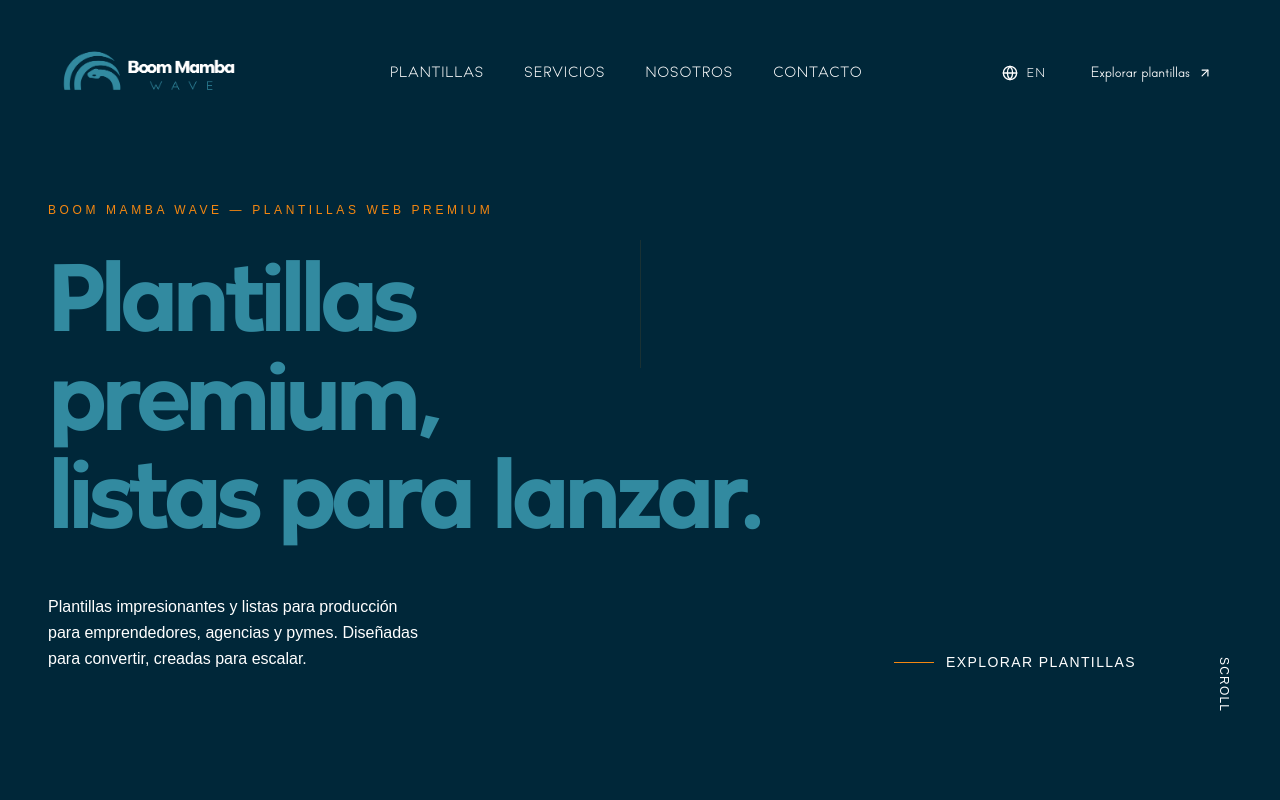
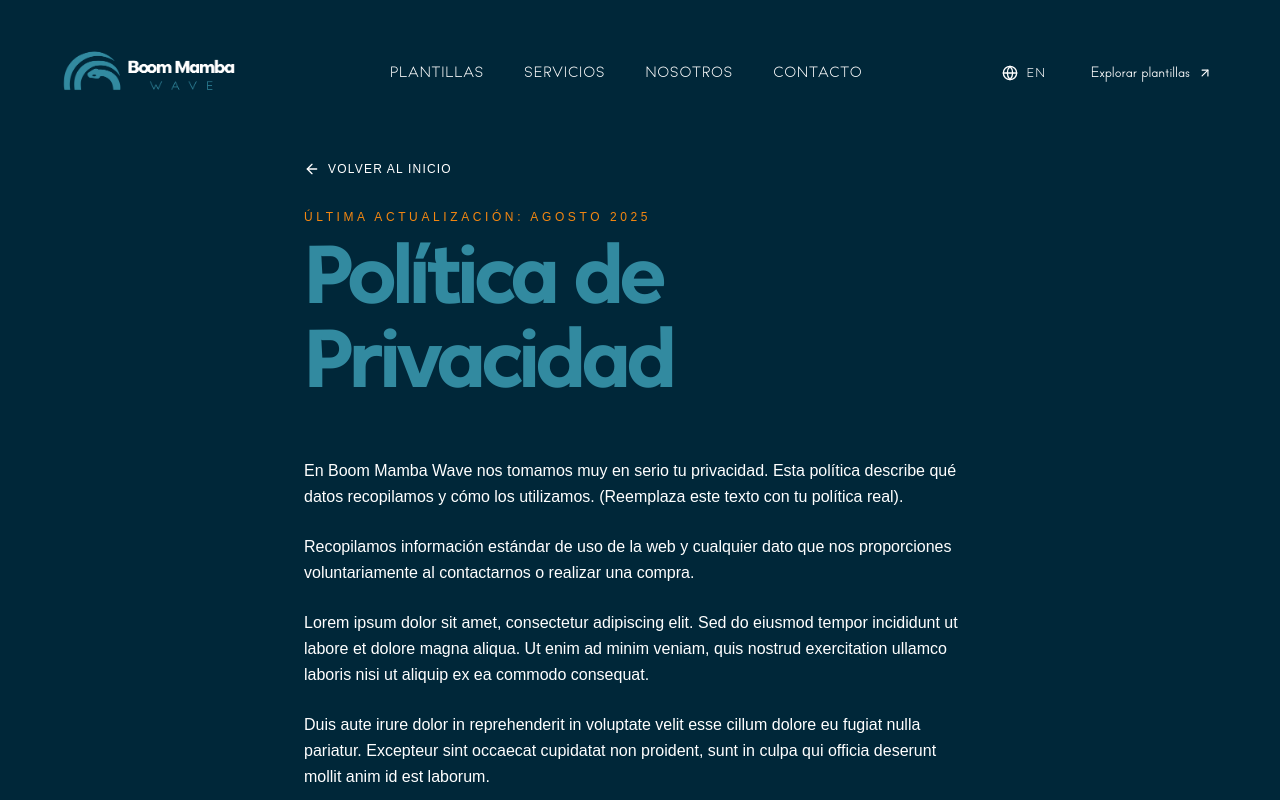
Before and after one commit to 482400494/mambawave, a React (Vite) app: page /privacy in a window 1280 px wide. Shown: the top 800 px of the page. Built offline with nearby package versions, Linux system fonts and the light colour scheme.

Commit message:
Implement router and legal pages for Privacy and Terms

```diff
--- a/src/app/App.tsx
+++ b/src/app/App.tsx
@@ -3,6 +3,8 @@ import { ArrowUpRight, Menu, X, ArrowRight, Globe } from "lucide-react";
 import { ImageWithFallback } from "@/app/components/figma/ImageWithFallback";
 import logotipo from "@/imports/logo-nuevo.png";
 import { translations } from "@/locales/translations";
+import { BrowserRouter, Routes, Route, Link, useLocation } from "react-router";
+import { LegalPage } from "./pages/LegalPage";
 
 const projects = [
   {
@@ -39,18 +41,8 @@ const projects = [
   },
 ];
 
-export default function App() {
-  const [menuOpen, setMenuOpen] = useState(false);
-  const [scrolled, setScrolled] = useState(false);
+function Home({ lang }: { lang: 'en' | 'es' }) {
   const [activeFilter, setActiveFilter] = useState("All");
-  const [lang, setLang] = useState<'es'|'en'>('es');
-
-  useEffect(() => {
-    const onScroll = () => setScrolled(window.scrollY > 40);
-    window.addEventListener("scroll", onScroll);
-    return () => window.removeEventListener("scroll", onScroll);
-  }, []);
-
   const t = translations[lang];
 
   const filters = ["All", "SaaS", "E-Commerce", "Portfolio", "Dashboard"];
@@ -63,99 +55,8 @@ export default function App() {
     { value: "24/7", label: t.stats.t4 },
   ];
 
-  const navItems = [
-    { key: "Templates", label: t.nav.templates },
-    { key: "Services", label: t.nav.services },
-    { key: "About", label: t.nav.about },
-    { key: "Contact", label: t.nav.contact },
-  ];
-
   return (
-    <div
-      className="min-h-screen bg-background text-foreground overflow-x-hidden"
-      style={{ fontFamily: "'Tw Cen MT', 'Century Gothic', sans-serif" }}
-    >
-      {/* NAV */}
-      <nav
-        className={`fixed top-0 left-0 right-0 z-50 transition-all duration-300 ${
-          scrolled ? "bg-background border-b border-border" : "bg-transparent"
-        }`}
-        style={{ fontFamily: "'Big John PRO', sans-serif" }}
-      >
-        <div className="max-w-screen-xl mx-auto px-6 md:px-12 flex items-center justify-between py-4">
-          <a href="#" className="flex items-center">
-            <ImageWithFallback
-              src={logotipo}
-              alt="Boom Mamba Wave logo"
-              className="w-auto object-contain"
-              style={{ height: "113.385827px" }}
-            />
-          </a>
-
-          <ul className="hidden md:flex items-center gap-10 text-sm font-medium tracking-wide uppercase">
-            {navItems.map((item) => (
-              <li key={item.key}>
-                <a
-                  href={`#${item.key.toLowerCase()}`}
-                  className="text-foreground/70 hover:text-foreground transition-colors"
-                >
-                  {item.label}
-                </a>
-              </li>
-            ))}
-          </ul>
-
-          <div className="hidden md:flex items-center gap-6">
-            <button
-              onClick={() => setLang(lang === 'es' ? 'en' : 'es')}
-              className="flex items-center gap-2 text-xs font-medium tracking-widest uppercase hover:text-accent transition-colors"
-            >
-              <Globe size={16} />
-              {lang === 'es' ? 'EN' : 'ES'}
-            </button>
-            <a
-              href="#contact"
-              className="inline-flex items-center gap-2 text-sm font-medium px-5 py-2 bg-foreground text-background hover:bg-accent hover:text-white transition-colors"
-            >
-              {t.nav.browse} <ArrowUpRight size={14} />
-            </a>
-          </div>
-
-          <div className="flex md:hidden items-center gap-4">
-            <button
-              onClick={() => setLang(lang === 'es' ? 'en' : 'es')}
-              className="text-xs font-medium tracking-widest uppercase hover:text-accent transition-colors"
-            >
-              {lang === 'es' ? 'EN' : 'ES'}
-            </button>
-            <button
-              className="text-foreground"
-              onClick={() => setMenuOpen(!menuOpen)}
-              aria-label="Toggle menu"
-            >
-              {menuOpen ? <X size={22} /> : <Menu size={22} />}
-            </button>
-          </div>
-        </div>
-
-        {/* Mobile menu */}
-        {menuOpen && (
-          <div className="md:hidden bg-background border-t border-border px-6 py-8 flex flex-col gap-6">
-            {navItems.map((item) => (
-              <a
-                key={item.key}
-                href={`#${item.key.toLowerCase()}`}
-                className="text-2xl font-light"
-
-                onClick={() => setMenuOpen(false)}
-              >
-                {item.label}
-              </a>
-            ))}
-          </div>
-        )}
-      </nav>
-
+    <>
       {/* HERO */}
       <section className="relative min-h-screen flex flex-col justify-end pb-32 pt-32 px-6 md:px-12 max-w-screen-xl mx-auto">
         <div className="absolute top-[30%] right-6 md:right-12 w-px bg-border h-48 opacity-40" />
@@ -237,7 +138,6 @@ export default function App() {
             </p>
             <h2
               className="text-[clamp(2rem,5vw,4rem)] font-black leading-tight"
-
             >
               {t.projects.title1}
               <br />
@@ -283,7 +183,6 @@ export default function App() {
                     </p>
                     <h3
                       className="text-2xl font-black text-foreground"
-
                     >
                       {project.title}
                     </h3>
@@ -296,7 +195,6 @@ export default function App() {
               <div className="absolute bottom-0 left-0 right-0 p-6 md:p-8 group-hover:opacity-0 transition-opacity duration-300">
                 <p
                   className="text-xs tracking-widest uppercase text-foreground/50"
-
                 >
                   {project.category} — {project.year}
                 </p>
@@ -324,7 +222,6 @@ export default function App() {
             </p>
             <h2
               className="text-[clamp(2rem,4vw,3.5rem)] font-black leading-tight"
-
             >
               {t.services.title}
             </h2>
@@ -342,7 +239,6 @@ export default function App() {
                   <div className="flex items-center justify-between">
                     <h3
                       className="text-xl font-black group-hover:text-accent transition-colors"
-
                     >
                       {s.title}
                     </h3>
@@ -372,7 +268,6 @@ export default function App() {
             </p>
             <h2
               className="text-[clamp(2rem,5vw,4rem)] font-black leading-tight mb-8"
-
             >
               {t.about.title1}
               <br />
@@ -424,7 +319,6 @@ export default function App() {
         </p>
         <h2
           className="text-[clamp(2.5rem,8vw,7rem)] font-black leading-[0.92] tracking-tight mb-12"
-
         >
           {t.contact.title1}
           <br />
@@ -447,30 +341,188 @@ export default function App() {
           </a>
         </div>
       </section>
+    </>
+  );
+}
+
+function ScrollToTop() {
+  const { pathname } = useLocation();
+
+  useEffect(() => {
+    window.scrollTo(0, 0);
+  }, [pathname]);
+
+  return null;
+}
+
+export default function App() {
+  const [menuOpen, setMenuOpen] = useState(false);
+  const [scrolled, setScrolled] = useState(false);
+  const [lang, setLang] = useState<'es'|'en'>('es');
+
+  useEffect(() => {
+    const onScroll = () => setScrolled(window.scrollY > 40);
+    window.addEventListener("scroll", onScroll);
+    return () => window.removeEventListener("scroll", onScroll);
+  }, []);
+
+  const t = translations[lang];
+
+  const navItems = [
+    { key: "Templates", label: t.nav.templates },
+    { key: "Services", label: t.nav.services },
+    { key: "About", label: t.nav.about },
+    { key: "Contact", label: t.nav.contact },
+  ];
+
+  return (
+    <BrowserRouter>
+      <ScrollToTop />
+      <div
+        className="min-h-screen bg-background text-foreground overflow-x-hidden"
+        style={{ fontFamily: "'Tw Cen MT', 'Century Gothic', sans-serif" }}
+      >
+        {/* NAV */}
+        <nav
+          className={`fixed top-0 left-0 right-0 z-50 transition-all duration-300 ${
+            scrolled ? "bg-background border-b border-border" : "bg-transparent"
+          }`}
+          style={{ fontFamily: "'Big John PRO', sans-serif" }}
+        >
+          <div className="max-w-screen-xl mx-auto px-6 md:px-12 flex items-center justify-between py-4">
+            <Link to="/" className="flex items-center">
+              <ImageWithFallback
+                src={logotipo}
+                alt="Boom Mamba Wave logo"
+                className="w-auto object-contain"
+                style={{ height: "113.385827px" }}
+              />
+            </Link>
+
+            <ul className="hidden md:flex items-center gap-10 text-sm font-medium tracking-wide uppercase">
+              {navItems.map((item) => (
+                <li key={item.key}>
+                  <a
+                    href={`/#${item.key.toLowerCase()}`}
+                    className="text-foreground/70 hover:text-foreground transition-colors"
+                  >
+                    {item.label}
+                  </a>
+                </li>
+              ))}
+            </ul>
+
+            <div className="hidden md:flex items-center gap-6">
+              <button
+                onClick={() => setLang(lang === 'es' ? 'en' : 'es')}
+                className="flex items-center gap-2 text-xs font-medium tracking-widest uppercase hover:text-accent transition-colors"
+              >
+                <Globe size={16} />
+                {lang === 'es' ? 'EN' : 'ES'}
+              </button>
+              <a
+                href="/#contact"
+                className="inline-flex items-center gap-2 text-sm font-medium px-5 py-2 bg-foreground text-background hover:bg-accent hover:text-white transition-colors"
+              >
+                {t.nav.browse} <ArrowUpRight size={14} />
+              </a>
+            </div>
+
+            <div className="flex md:hidden items-center gap-4">
+              <button
+                onClick={() => setLang(lang === 'es' ? 'en' : 'es')}
+                className="text-xs font-medium tracking-widest uppercase hover:text-accent transition-colors"
+              >
+                {lang === 'es' ? 'EN' : 'ES'}
+              </button>
+              <button
+                className="text-foreground"
+                onClick={() => setMenuOpen(!menuOpen)}
+                aria-label="Toggle menu"
+              >
+                {menuOpen ? <X size={22} /> : <Menu size={22} />}
+              </button>
+            </div>
+          </div>
+
+          {/* Mobile menu */}
+          {menuOpen && (
+            <div className="md:hidden bg-background border-t border-border px-6 py-8 flex flex-col gap-6">
+              {navItems.map((item) => (
+                <a
+                  key={item.key}
+                  href={`/#${item.key.toLowerCase()}`}
+                  className="text-2xl font-light"
+                  onClick={() => setMenuOpen(false)}
+                >
+                  {item.label}
+                </a>
+              ))}
+            </div>
+          )}
+        </nav>
+
+        <Routes>
+          <Route path="/" element={<Home lang={lang} />} />
+          <Route
+            path="/privacy"
+            element={
+              <LegalPage
+                title={t.legal.privacyTitle}
+                date={t.legal.privacyDate}
+                p1={t.legal.privacyP1}
+                p2={t.legal.privacyP2}
+                backText={t.legal.back}
+              />
+            }
+          />
+          <Route
+            path="/terms"
+            element={
+              <LegalPage
+                title={t.legal.termsTitle}
+                date={t.legal.termsDate}
+                p1={t.legal.termsP1}
+                p2={t.legal.termsP2}
+                backText={t.legal.back}
+              />
+            }
+          />
+        </Routes>
 
         {/* FOOTER */}
         <footer className="border-t border-border px-6 md:px-12 py-10">
           <div className="max-w-screen-xl mx-auto flex flex-col md:flex-row items-start md:items-center justify-between gap-6">
+            <Link to="/">
               <ImageWithFallback
                 src={logotipo}
                 alt="Boom Mamba Wave logo"
                 className="h-8 w-auto object-contain"
                 style={{ height: "113.385827px" }}
               />
+            </Link>
 
             <div className="flex flex-wrap gap-8 text-xs text-foreground/40 tracking-widest uppercase">
-            {Object.keys(t.footer.links).map((key) => (
-              <a key={key} href={`#${key.toLowerCase()}`} className="hover:text-foreground transition-colors">
+              {Object.keys(t.footer.links).map((key) => {
+                const isLegal = key === "Privacy" || key === "Terms";
+                return isLegal ? (
+                  <Link key={key} to={`/${key.toLowerCase()}`} className="hover:text-foreground transition-colors">
+                    {t.footer.links[key as keyof typeof t.footer.links]}
+                  </Link>
+                ) : (
+                  <a key={key} href={`/#${key.toLowerCase()}`} className="hover:text-foreground transition-colors">
                     {t.footer.links[key as keyof typeof t.footer.links]}
                   </a>
-            ))}
+                );
+              })}
             </div>
 
-          <p className="text-xs text-foreground/30" >
+            <p className="text-xs text-foreground/30">
               {t.footer.rights}
             </p>
           </div>
         </footer>
       </div>
+    </BrowserRouter>
   );
 }
--- /dev/null
+++ b/src/app/pages/LegalPage.tsx
@@ -0,0 +1,58 @@
+import { ArrowLeft } from "lucide-react";
+import { Link } from "react-router";
+
+export function LegalPage({
+  title,
+  date,
+  p1,
+  p2,
+  backText,
+}: {
+  title: string;
+  date: string;
+  p1: string;
+  p2: string;
+  backText: string;
+}) {
+  return (
+    <div className="pt-40 pb-32 px-6 md:px-12 max-w-screen-md mx-auto min-h-[80vh]">
+      <div className="mb-12">
+        <Link
+          to="/"
+          className="inline-flex items-center gap-2 text-xs font-medium tracking-widest uppercase text-foreground/50 hover:text-accent transition-colors mb-8"
+        >
+          <ArrowLeft size={16} />
+          {backText}
+        </Link>
+        <p
+          className="text-xs tracking-[0.3em] uppercase mb-4"
+          style={{ color: "var(--accent)" }}
+        >
+          {date}
+        </p>
+        <h1
+          className="text-[clamp(2.5rem,6vw,5rem)] leading-[1.1] font-black tracking-tight mb-10"
+          style={{ fontFamily: "'UM Cloft', serif", color: "#328aa0" }}
+        >
+          {title}
+        </h1>
+      </div>
+
+      <div className="space-y-6 text-foreground/80 leading-relaxed">
+        <p>{p1}</p>
+        <p>{p2}</p>
+        <p>
+          Lorem ipsum dolor sit amet, consectetur adipiscing elit. Sed do eiusmod
+          tempor incididunt ut labore et dolore magna aliqua. Ut enim ad minim
+          veniam, quis nostrud exercitation ullamco laboris nisi ut aliquip ex ea
+          commodo consequat.
+        </p>
+        <p>
+          Duis aute irure dolor in reprehenderit in voluptate velit esse cillum
+          dolore eu fugiat nulla pariatur. Excepteur sint occaecat cupidatat non
+          proident, sunt in culpa qui officia deserunt mollit anim id est laborum.
+        </p>
+      </div>
+    </div>
+  );
+}
--- a/src/locales/translations.ts
+++ b/src/locales/translations.ts
@@ -72,6 +72,17 @@ export const translations = {
         Terms: "Términos",
       },
       rights: "© 2025 Boom Mamba Wave — Todos los derechos reservados",
+    },
+    legal: {
+      privacyTitle: "Política de Privacidad",
+      privacyDate: "Última actualización: Agosto 2025",
+      privacyP1: "En Boom Mamba Wave nos tomamos muy en serio tu privacidad. Esta política describe qué datos recopilamos y cómo los utilizamos. (Reemplaza este texto con tu política real).",
+      privacyP2: "Recopilamos información estándar de uso de la web y cualquier dato que nos proporciones voluntariamente al contactarnos o realizar una compra.",
+      termsTitle: "Términos de Servicio",
+      termsDate: "Última actualización: Agosto 2025",
+      termsP1: "Al utilizar nuestras plantillas web, aceptas los siguientes términos de servicio. (Reemplaza este texto con tus términos reales).",
+      termsP2: "Nuestras plantillas están licenciadas para un solo proyecto a menos que adquieras la licencia de Marca Blanca. Nos reservamos el derecho de revocar el acceso en caso de abuso.",
+      back: "Volver al inicio"
     }
   },
   en: {
@@ -147,6 +158,17 @@ export const translations = {
         Terms: "Terms",
       },
       rights: "© 2025 Boom Mamba Wave — All rights reserved",
+    },
+    legal: {
+      privacyTitle: "Privacy Policy",
+      privacyDate: "Last updated: August 2025",
+      privacyP1: "At Boom Mamba Wave, we take your privacy seriously. This policy describes what data we collect and how we use it. (Replace this text with your real policy).",
+      privacyP2: "We collect standard web usage information and any data you voluntarily provide to us when contacting us or making a purchase.",
+      termsTitle: "Terms of Service",
+      termsDate: "Last updated: August 2025",
+      termsP1: "By using our web templates, you agree to the following terms of service. (Replace this text with your real terms).",
+      termsP2: "Our templates are licensed for a single project unless you purchase a White Label license. We reserve the right to revoke access in case of abuse.",
+      back: "Back to home"
     }
   }
 };
```
Also changed, not shown: vercel.json (added). Lines whose indentation alone changed are shown as unchanged.
